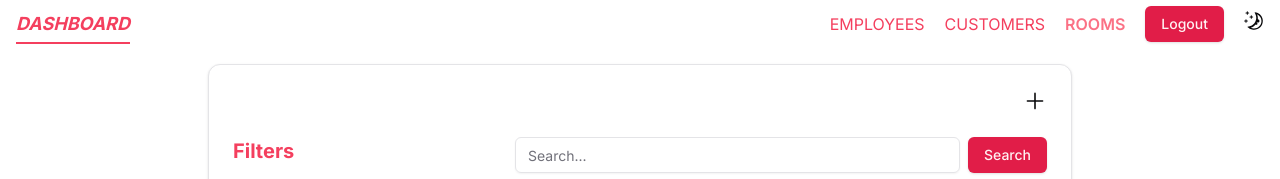
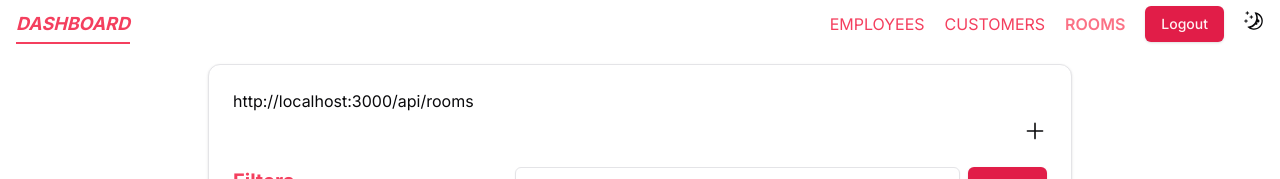
Before and after one commit to Raghav123-30/railways-hotel-project, a Next.js app: page /rooms in a window 1280 px wide. Shown: the top 179 px of the page. Built offline with nearby package versions, Linux system fonts and the light colour scheme; no server answers; the database is empty.

Commit message:
rollback

```diff
--- a/src/app/rooms/page.tsx
+++ b/src/app/rooms/page.tsx
@@ -11,9 +11,9 @@ import room from "@/models/room";
 const RoomsPage = async () => {
   let rooms: room[] = [];
   let errorFromServer = false;
+  const domain = process.env.PRODUCTION_URL || "";
+  const url = domain + "/api/rooms";
   try {
-    const domain = process.env.PRODUCTION_URL || "";
-    const url = domain + "/api/rooms";
     console.log(`url is ${url}`);
     const response = await axios.get(url);
     const { data } = await response.data;
@@ -25,6 +25,7 @@ const RoomsPage = async () => {
   return (
     <Card>
       <CardHeader>
+        <p>{url}</p>
         <div className="flex justify-end">
           <RoomsHeader />
         </div>
```
